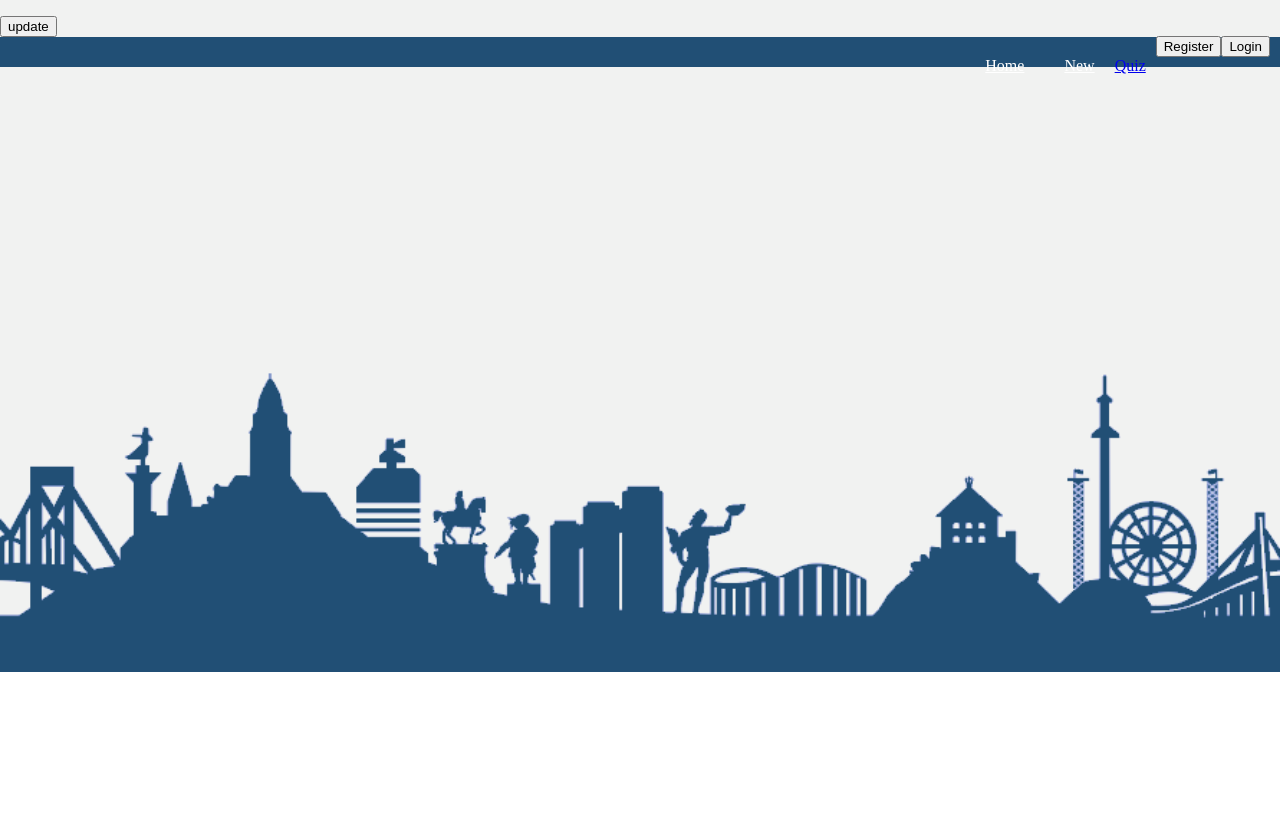
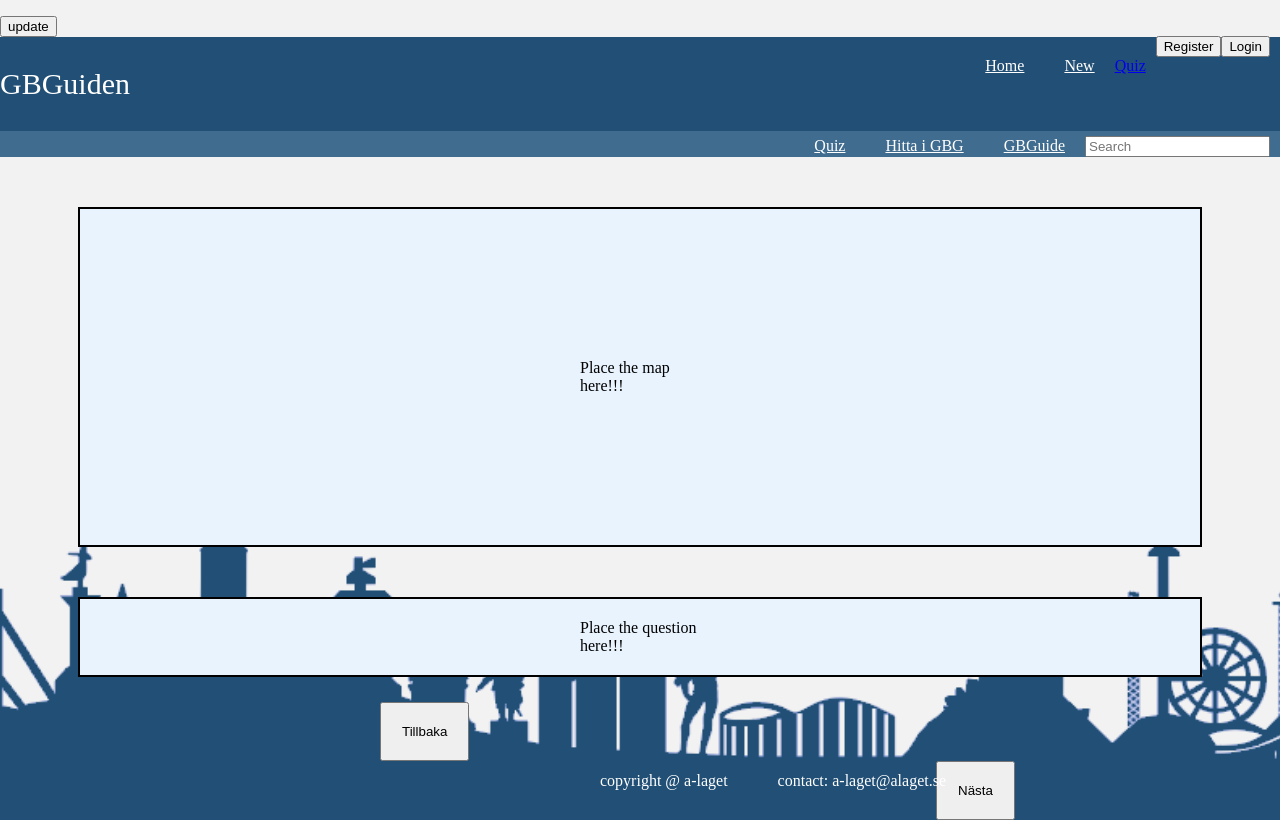
Before and after one commit to Goteborgs-guiden/Gotehenburg-guide, a Vue app in the folder frontend/: page /MapQuizView in a window 1280 px wide. Built offline with nearby package versions, Linux system fonts and the light colour scheme.

Commit message:
Add all html and some css.

```diff
--- /dev/null
+++ b/frontend/src/components/MapQuizComponents/TheButtons.vue
@@ -0,0 +1,23 @@
+<script setup>
+import {RouterLink} from "vue-router";
+</script>
+<template>
+  <main>
+    <div>
+      <RouterLink class="RouterL" to="/"><button class="Back">Tillbaka</button></RouterLink>
+      <RouterLink class="RouterL" to="/MapQuizView2"><button class="Next">Nästa</button></RouterLink>
+    </div>
+  </main>
+</template>
+<style scoped>
+button{
+  padding: 20px 20px;
+}
+.Back{
+  margin-left: 360px;
+  margin-top: 25px;
+}
+.Next{
+  margin-left: 916px;
+}
+</style>
--- /dev/null
+++ b/frontend/src/components/MapQuizComponents/TheButtonsThree.vue
@@ -0,0 +1,23 @@
+<script setup>
+import {RouterLink} from "vue-router";
+</script>
+<template>
+  <main>
+    <div>
+      <RouterLink class="RouterL" to="/"><button class="Back">Tillbaka</button></RouterLink>
+      <RouterLink class="RouterL" to="/"><button class="Next">Skicka in</button></RouterLink>
+    </div>
+  </main>
+</template>
+<style scoped>
+button{
+  padding: 20px 20px;
+}
+.Back{
+  margin-left: 360px;
+  margin-top: 25px;
+}
+.Next{
+  margin-left: 916px;
+}
+</style>
--- /dev/null
+++ b/frontend/src/components/MapQuizComponents/TheButtonsTwo.vue
@@ -0,0 +1,23 @@
+<script setup>
+import {RouterLink} from "vue-router";
+</script>
+<template>
+  <main>
+    <div>
+      <RouterLink class="RouterL" to="/"><button class="Back">Tillbaka</button></RouterLink>
+      <RouterLink class="RouterL" to="/MapQuizView3"><button class="Next">Nästa</button></RouterLink>
+    </div>
+  </main>
+</template>
+<style scoped>
+button{
+  padding: 20px 20px;
+}
+.Back{
+  margin-left: 360px;
+  margin-top: 25px;
+}
+.Next{
+  margin-left: 916px;
+}
+</style>
--- /dev/null
+++ b/frontend/src/components/MapQuizComponents/TheMap.vue
@@ -0,0 +1,19 @@
+<script setup>
+</script>
+<template>
+  <main>
+    <div class="Map">
+      <a>Place the map here!!!</a>
+    </div>
+  </main>
+</template>
+<style scoped>
+.Map {
+  margin: 0 auto;
+  margin-top: 50px;
+  padding: 150px 500px;
+  width: 120px;
+  border: 2px solid black;
+  background-color: #E8F3FD;
+}
+</style>
--- /dev/null
+++ b/frontend/src/components/MapQuizComponents/TheQuestion.vue
@@ -0,0 +1,19 @@
+<script setup>
+</script>
+<template>
+  <main>
+    <div class="Question">
+      <a>Place the question here!!!</a>
+    </div>
+  </main>
+</template>
+<style scoped>
+.Question {
+  margin: 0 auto;
+  margin-top: 50px;
+  padding: 20px 500px;
+  width: 120px;
+  border: 2px solid black;
+  background-color: #E8F3FD;
+}
+</style>
--- /dev/null
+++ b/frontend/src/components/MapQuizComponents/TheQuestionThree.vue
@@ -0,0 +1,19 @@
+<script setup>
+</script>
+<template>
+  <main>
+    <div class="Question">
+      <a>Place the third question here!!!</a>
+    </div>
+  </main>
+</template>
+<style scoped>
+.Question {
+  margin: 0 auto;
+  margin-top: 50px;
+  padding: 20px 500px;
+  width: 120px;
+  border: 2px solid black;
+  background-color: #E8F3FD;
+}
+</style>
--- /dev/null
+++ b/frontend/src/components/MapQuizComponents/TheQuestionTwo.vue
@@ -0,0 +1,19 @@
+<script setup>
+</script>
+<template>
+  <main>
+    <div class="Question">
+      <a>Place the second question here!!!</a>
+    </div>
+  </main>
+</template>
+<style scoped>
+.Question {
+  margin: 0 auto;
+  margin-top: 50px;
+  padding: 20px 500px;
+  width: 120px;
+  border: 2px solid black;
+  background-color: #E8F3FD;
+}
+</style>
--- a/frontend/src/components/TheHomepage.vue
+++ b/frontend/src/components/TheHomepage.vue
@@ -10,12 +10,27 @@ import {RouterLink} from "vue-router";
     <RouterLink class="RouterL"  to="/">Quiz</RouterLink>
     <RouterLink class="RouterL"  to="/">Hitta i GBG</RouterLink>
     <RouterLink class="RouterL" to="/">GBGuide</RouterLink>
+
+
+
+
     <input placeholder="Search">
   </p>
+
+  <!--<div><a href="#"><img width="10%" src="../assets/img/old tramquiz 1.svg" alt="tramquiz1"></a></div>
+  <div><a href="#"><img width="10%" src="../assets/img/new tramquiz 2.svg" alt="tramquiz2"></a></div>
+  <div><a href="#"><img width="10%" src="../assets/img/middle old tramquiz 3.svg" alt="tramquiz3"></a></div>-->
+
   <div>
-    <a href="#"><img width="30%" src="../assets/img/old tramquiz 1.svg" alt="tramquiz1"></a>
-    <a href="#"><img width="30%" src="../assets/img/new tramquiz 2.svg" alt="tramquiz2"></a>
-    <a href="#"><img width="30%" src="../assets/img/middle old tramquiz 3.svg" alt="tramquiz3"></a>
+    <RouterLink class="RouterL" to="/AbcView">
+      <img src="../assets/img/old tramquiz 1.svg" alt="tramquiz1">
+    </RouterLink>
+    <RouterLink class="RouterL" to="/OrdvitsarQuiz">
+      <img src="../assets/img/new tramquiz 2.svg" alt="tramquiz2">
+    </RouterLink>
+    <RouterLink class="RouterL" to="/MapQuizView">
+      <img src="../assets/img/middle old tramquiz 3.svg" alt="tramquiz3">
+    </RouterLink>
   </div>
   <p>
     <a><textarea placeholder="fun fact of the day"></textarea></a>
@@ -26,11 +41,7 @@ import {RouterLink} from "vue-router";
   </footer>
 </template>
 <style scoped>
-img{
-  margin-top: 20px;
-  margin-left:30px;
-  size: 70%;
-}
+
 textarea{
   display: block;
   margin-left: auto;
@@ -40,4 +51,9 @@ textarea{
   padding-right: 100px;
 
 }
+img{
+  margin-top: 20px;
+  margin-left:30px;
+  width: 10%;
+}
 </style>
--- a/frontend/src/router/index.js
+++ b/frontend/src/router/index.js
@@ -18,6 +18,26 @@ const router = createRouter({
       path: '/AbcView',
       name: 'AbcView',
       component: () => import('../views/AbcView.vue')
+    },
+    {
+      path: '/OrdvitsarQuiz',
+      name: 'OrdvitsarQuiz',
+      component: () => import('../views/OrdvitsarQuiz.vue')
+    },
+    {
+      path: '/MapQuizView',
+      name: 'MapQuiz',
+      component: () => import('../views/MapQuizView/MapQuizView.vue')
+    },
+    {
+      path: '/MapQuizView2',
+      name: 'MapQuiz2',
+      component: () => import('../views/MapQuizView/MapQuizView2.vue')
+    },
+    {
+      path: '/MapQuizView3',
+      name: 'MapQuiz3',
+      component: () => import('../views/MapQuizView/MapQuizView3.vue')
     }
 
 
--- /dev/null
+++ b/frontend/src/views/MapQuizView/MapQuizView.vue
@@ -0,0 +1,31 @@
+<script setup>
+import {RouterLink} from "vue-router";
+import TheMap from "@/components/MapQuizComponents/TheMap.vue";
+import TheButtons from "@/components/MapQuizComponents/TheButtons.vue";
+import TheQuestion from "@/components/MapQuizComponents/TheQuestion.vue";
+</script>
+<template>
+  <header class="mainHeader">
+    <div>GBGuiden</div>
+  </header>
+  <p class="navbar">
+    <RouterLink class="RouterL" to="/">Quiz</RouterLink>
+    <RouterLink class="RouterL" to="/">Hitta i GBG</RouterLink>
+    <RouterLink class="RouterL" to="/">GBGuide</RouterLink>
+    <input placeholder="Search">
+  </p>
+
+  <main>
+    <TheMap />
+    <TheQuestion />
+    <TheButtons />
+  </main>
+
+  <footer class="footer">
+    <div id="copyright">copyright @ a-laget</div>
+    <div id="contact">contact: a-laget@alaget.se</div>
+  </footer>
+</template>
+
+<style scoped>
+</style>
--- /dev/null
+++ b/frontend/src/views/MapQuizView/MapQuizView2.vue
@@ -0,0 +1,32 @@
+<script setup>
+import {RouterLink} from "vue-router";
+import TheMap from "@/components/MapQuizComponents/TheMap.vue";
+import TheQuestionTwo from "@/components/MapQuizComponents/TheQuestionTwo.vue";
+import TheButtonsTwo from "@/components/MapQuizComponents/TheButtonsTwo.vue";
+
+</script>
+<template>
+  <header class="mainHeader">
+    <div>GBGuiden</div>
+  </header>
+  <p class="navbar">
+    <RouterLink class="RouterL" to="/">Quiz</RouterLink>
+    <RouterLink class="RouterL" to="/">Hitta i GBG</RouterLink>
+    <RouterLink class="RouterL" to="/">GBGuide</RouterLink>
+    <input placeholder="Search">
+  </p>
+
+  <main>
+    <TheMap />
+    <TheQuestionTwo />
+    <TheButtonsTwo />
+  </main>
+
+  <footer class="footer">
+    <div id="copyright">copyright @ a-laget</div>
+    <div id="contact">contact: a-laget@alaget.se</div>
+  </footer>
+</template>
+
+<style scoped>
+</style>
--- /dev/null
+++ b/frontend/src/views/MapQuizView/MapQuizView3.vue
@@ -0,0 +1,31 @@
+<script setup>
+import {RouterLink} from "vue-router";
+import TheMap from "@/components/MapQuizComponents/TheMap.vue";
+import TheQuestionThree from "@/components/MapQuizComponents/TheQuestionThree.vue";
+import TheButtonsTwo from "@/components/MapQuizComponents/TheButtonsThree.vue";
+</script>
+<template>
+  <header class="mainHeader">
+    <div>GBGuiden</div>
+  </header>
+  <p class="navbar">
+    <RouterLink class="RouterL" to="/">Quiz</RouterLink>
+    <RouterLink class="RouterL" to="/">Hitta i GBG</RouterLink>
+    <RouterLink class="RouterL" to="/">GBGuide</RouterLink>
+    <input placeholder="Search">
+  </p>
+
+  <main>
+    <TheMap />
+    <TheQuestionThree />
+    <TheButtonsTwo />
+  </main>
+
+  <footer class="footer">
+    <div id="copyright">copyright @ a-laget</div>
+    <div id="contact">contact: a-laget@alaget.se</div>
+  </footer>
+</template>
+
+<style scoped>
+</style>
```
